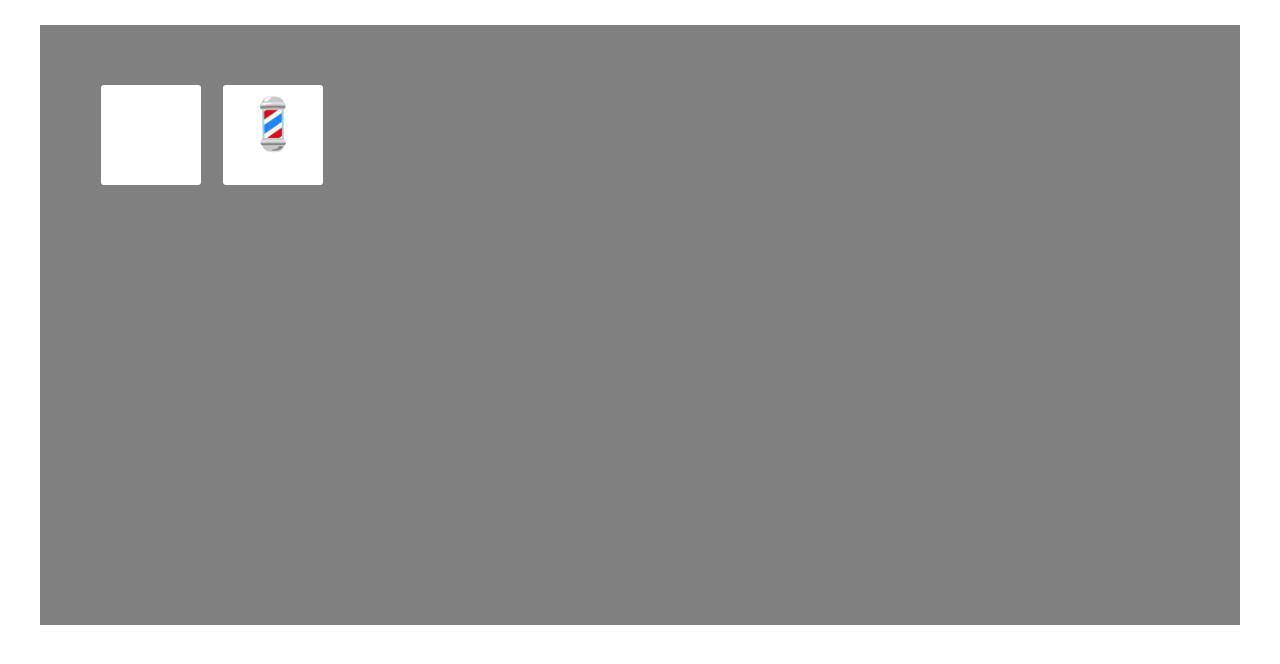
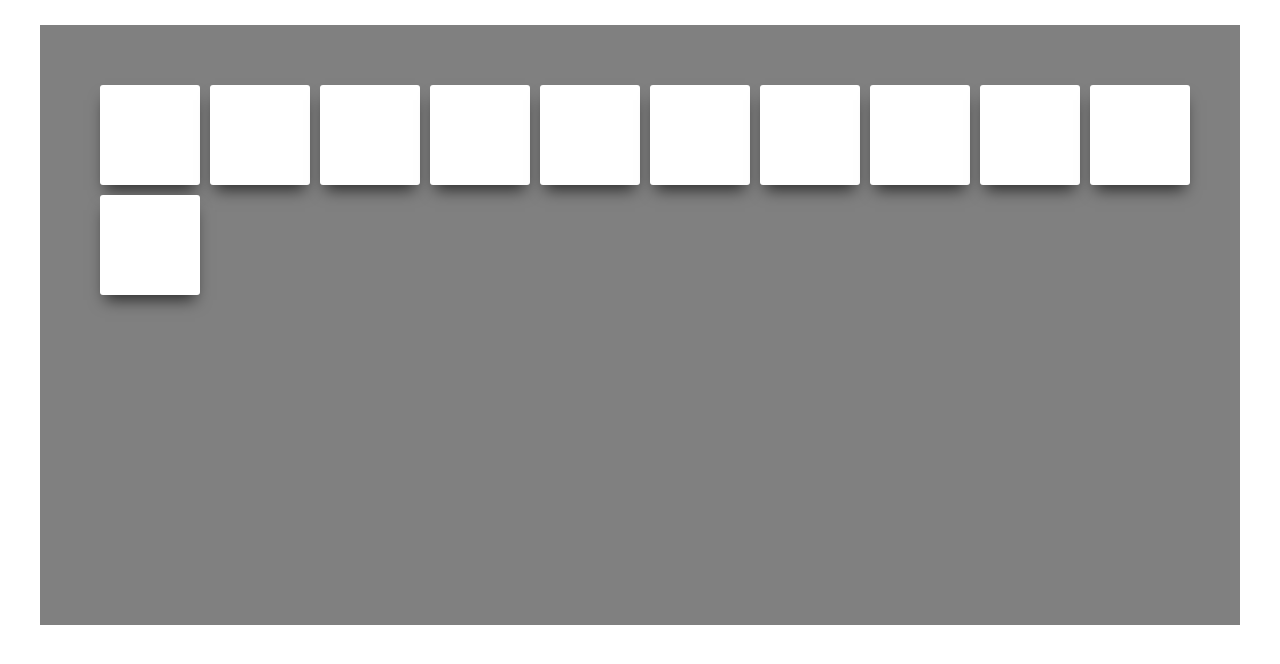
Before and after one commit to MarcoMazariegos/JuegoTarjetas, a plain HTML site: page index.html in a window 1280 px wide. Drawn offline with Linux system fonts and the light colour scheme.

Commit message:
actualizacion del juego de tarjetas
se han corregido un par de errores en la animacion de las tarjetas.

```diff
--- a/JavaS/MarcoMazariegos.js
+++ b/JavaS/MarcoMazariegos.js
@@ -3,13 +3,15 @@ var ejemploetiquetas = ["🚽", "💴", "📗", "⏰", "💈"];
 var ejemploetiquetas2 = ["🚽", "💴", "📗", "⏰", "💈"];
 var ejemploetiquetas3 = ["🚽", "💴", "📗", "⏰", "💈"];
 
+var todasLasTarjetas = ejemploetiquetas.concat(ejemploetiquetas2);
 
 function creartarjeta(){
 
-  var mesa = document.querySelector("#mes");
 
-  ejemploetiquetas.forEach(function mensaje(Element) {
-    var tarjeta = document.querySelector("#at");
+  var mesa = document.querySelector("#tar");
+
+  todasLasTarjetas.forEach(function mensaje(Element) {
+    var tarjeta = document.querySelector("#atr");
 
     tarjeta.innerHTML = "<p class='ico'>" + Element + "</p>"
 
@@ -19,11 +21,3 @@ function creartarjeta(){
 }
 
 creartarjeta();
-
-function descubrirCarta(){
-  this.classList.add("descubrir");
-}
-
-document.querySelectorAll(".a").forEach(function(elemento)  {
-  elemento.addEventListener("click", descubrirCarta)
-});
--- a/css/MarcoMazariegos.css
+++ b/css/MarcoMazariegos.css
@@ -12,40 +12,28 @@
   padding: 5em;
   box-sizing: border-box;
 }
-.mesa > div{
+
+.ico{
+  font-size: 50px;
+}
+/***********************animacion***********************/
+
+
+.tarjeta{
   width: 10em;
   height: 10em;
+  margin-left: 10px;
+  margin-top: 10px;
   background-color: white;
   border-radius: 0.3em;
   text-align: center;
-  padding: 1em;
   box-sizing: border-box;
   float: left;
-  margin: 1em 1.1em 1em 1.1em;
-}
-.ico{
-  font-size: 50px;
-}
-.descubrirCarta{
-  background-color: red;
-}
-/***********************animacion***********************/
-
-/*.mesa > div{
-	margin: 20px;
-	-webkit-perspective: 400;
-	perspective: 400;
-}
-
-.tarjeta{
-	width: 200px;
-	height: 350px;
-	background: #1b262c;
 	position: relative;
 	-webkit-transform-style: preserve-3d;
 	transform-style: preserve-3d;
-	-webkit-transition: .7s ease;
-	transition: .7s ease;
+	-webkit-transition: .1s ease;
+	transition: .5s ease;
 	-webkit-box-shadow: 0px 10px 15px -5px rgba(0,0,0,0.65);
 	box-shadow: 0px 10px 15px -5px rgba(0,0,0,0.65);
 
@@ -56,7 +44,6 @@
 	height: 100%;
 	position: absolute;
 	top: 0;
-	left: 0;
 	-webkit-backface-visibility: hidden;
 	backface-visibility: hidden;
 }
@@ -66,22 +53,11 @@
   display: flex;
   flex-direction: column;
 }
-.adelante h1{
-  text-align: center;
-  color: white;
-  margin-top: 45px;
-  font-family: 'ABeeZee', sans-serif;
-}
-.adelante img{
-  width: 200px;
-  padding-top: 35px;
-}
 
 .atras{
 	-webkit-transform: rotateY(180deg);
 	transform: rotateY(180deg);
 
-	padding: 10px;
 	display: -webkit-box;
 	display: -webkit-flex;
 	display: -ms-flexbox;
@@ -93,16 +69,10 @@
 	-webkit-box-align: center;
 	-webkit-align-items: center;
 	-ms-flex-align: center;
-	align-items: center;
-
-	text-align: center;
-	color: white;
-	font-family: 'ABeeZee', sans-serif;
-  font-size: 14px;
   background: #0f4c75;
 }
 
-.tarjeta-wrap:hover .tarjeta{
+ .tarjeta:active{
 	-webkit-transform: rotateY(180deg);
 	transform: rotateY(180deg);
 }
--- a/index.html
+++ b/index.html
@@ -9,12 +9,72 @@
 
     <div class="mesa" id="mes">
 
-      <div class="adelante">
-        <p></p>
-      </div>
-      <div class="atras" id="at">
-      </div>
+      <div class="tarjeta" id="#tar">
+    				<div class="adelante card2"></div>
+    				<div class="atras" id="atr">
 
+    				</div>
+    			</div>
+          <div class="tarjeta" id="#tar">
+    				<div class="adelante card2"></div>
+    				<div class="atras" id="atr">
+
+    				</div>
+    			</div>
+          <div class="tarjeta" id="#tar">
+    				<div class="adelante card2"></div>
+    				<div class="atras" id="atr">
+
+    				</div>
+    			</div>
+          <div class="tarjeta" id="#tar">
+    				<div class="adelante card2"></div>
+    				<div class="atras" id="atr">
+
+    				</div>
+    			</div>
+          <div class="tarjeta" id="#tar">
+    				<div class="adelante card2"></div>
+    				<div class="atras" id="atr">
+
+    				</div>
+    			</div>
+          <div class="tarjeta" id="#tar">
+    				<div class="adelante card2"></div>
+    				<div class="atras" id="atr">
+
+    				</div>
+    			</div>
+          <div class="tarjeta" id="#tar">
+    				<div class="adelante card2"></div>
+    				<div class="atras" id="atr">
+
+    				</div>
+    			</div>
+          <div class="tarjeta" id="#tar">
+    				<div class="adelante card2"></div>
+    				<div class="atras" id="atr">
+
+    				</div>
+    			</div>
+          <div class="tarjeta" id="#tar">
+    				<div class="adelante card2"></div>
+    				<div class="atras" id="atr">
+
+    				</div>
+    			</div>
+          <div class="tarjeta" id="#tar">
+    				<div class="adelante card2"></div>
+    				<div class="atras" id="atr">
+
+    				</div>
+    			</div>
+          <div class="tarjeta" id="#tar">
+    				<div class="adelante card2"></div>
+    				<div class="atras" id="atr">
+
+    				</div>
+    			</div>
     </div>
 
 
```
